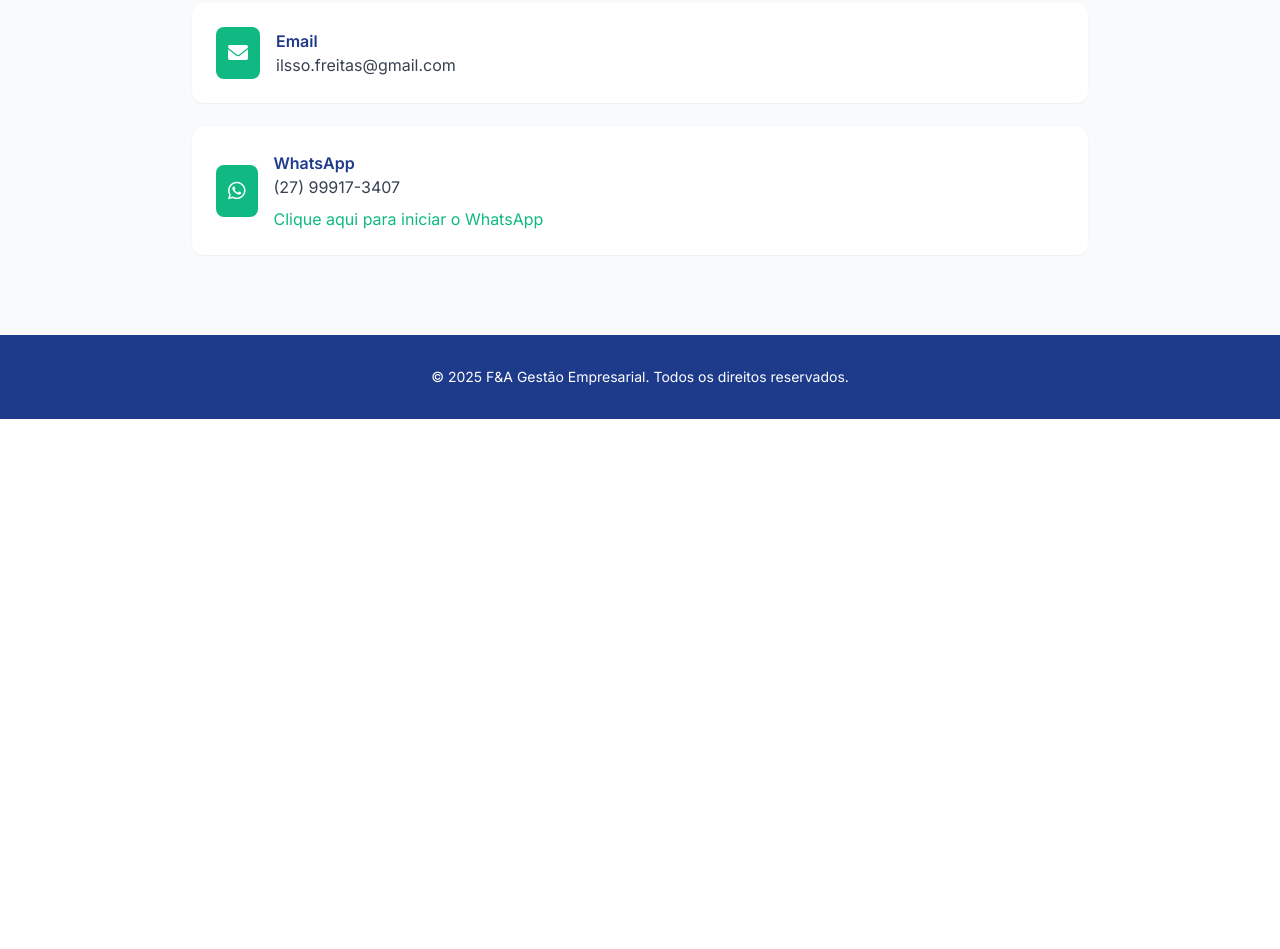
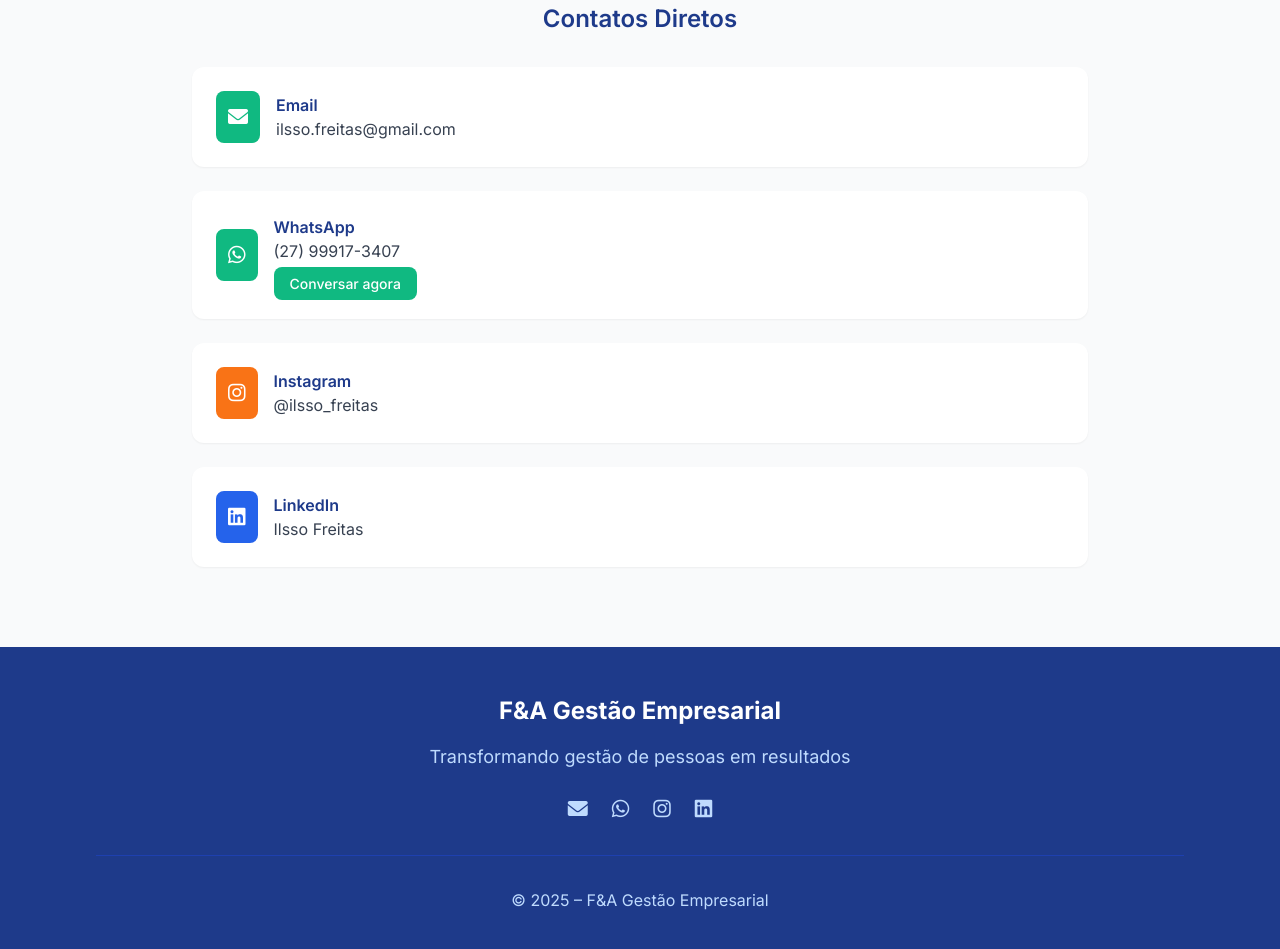
Before and after one commit to Ilssos/ConsultoriaF-A, a plain HTML site: page index.html in a window 1280 px wide. Shown: the part 2693-3642 px from the top of the page. Before the commit the page ends 3112 px from the top, so only its background shows below. Drawn offline with nearby package versions, Linux system fonts and the light colour scheme.

Commit message:
Add files via upload

```diff
--- a/index.html
+++ b/index.html
@@ -26,7 +26,6 @@
     <link href="https://cdnjs.cloudflare.com/ajax/libs/font-awesome/6.0.0/css/all.min.css" rel="stylesheet">
 </head>
 <body class="font-sans bg-white text-gray-800">
-
     <!-- Header/Navigation -->
     <nav class="bg-white shadow-sm fixed w-full top-0 z-50">
         <div class="max-w-6xl mx-auto px-4 sm:px-6 lg:px-8">
@@ -46,6 +45,7 @@
                 </button>
             </div>
         </div>
+        <!-- Mobile Menu -->
         <div id="mobile-menu" class="hidden md:hidden bg-white border-t">
             <div class="px-4 py-2 space-y-2">
                 <a href="#home" class="block py-2 text-gray-700 hover:text-navy">Início</a>
@@ -101,6 +101,7 @@
                     <p class="text-lg leading-relaxed text-gray-700 mb-6">
                         Nosso proprietário, <strong class="text-navy">Ilsso Freitas</strong>, é profissional com mais de 10 anos de experiência em Recursos Humanos e Administração, com sólida atuação em gestão de equipes, processos trabalhistas e sistemas SAP. Ao longo de sua trajetória, contribuiu com grandes empresas como <strong class="text-navy">Vale SA, VLI, Samarco, Sylvamo, Nassau e Simec</strong>.
                     </p>
+
                     <div class="bg-gray-50 rounded-lg p-6 mb-6">
                         <h4 class="font-semibold text-navy mb-3">Formação do Proprietário</h4>
                         <div class="grid md:grid-cols-3 gap-4 text-sm">
@@ -118,6 +119,7 @@
                             </div>
                         </div>
                     </div>
+
                     <p class="text-lg leading-relaxed text-gray-700 mb-6">
                         Nosso propósito é apoiar empresas de diferentes segmentos, oferecendo soluções em <strong class="text-accent-green">gestão de pessoas, documentação e compliance trabalhista</strong>, sempre com seriedade, ética e inovação.
                     </p>
@@ -198,8 +200,12 @@
                     Quer falar comigo? Entre em contato por algum dos meios abaixo.
                 </p>
             </div>
-        <div class="max-w-4xl mx-auto space-y-6">
+
+            <div class="max-w-4xl mx-auto">
                 <!-- Contatos Diretos -->
+                <div class="space-y-6">
+                    <h3 class="text-2xl font-semibold text-navy mb-8 text-center">Contatos Diretos</h3>
+
                     <div class="flex items-center p-6 bg-white rounded-xl shadow-sm hover:shadow-md transition-shadow">
                         <div class="bg-accent-green text-white p-3 rounded-lg mr-4">
                             <i class="fas fa-envelope text-xl"></i>
@@ -219,9 +225,36 @@
                         <div class="flex-1">
                             <h4 class="font-semibold text-navy">WhatsApp</h4>
                             <p class="text-gray-700 mb-2">(27) 99917-3407</p>
-                    <a href="https://wa.me/5527999173407?text=Ol%C3%A1%2C%20gostaria%20de%20mais%20informações%20sobre%20sua%20consultoria" target="_blank" class="text-accent-green hover:underline">
-                        Clique aqui para iniciar o WhatsApp
+                            <a href="https://wa.me/5527999173407?text=Ol%C3%A1%2C%20gostaria%20de%20saber%20mais%20sobre%20sua%20consultoria"
+                               target="_blank"
+                               class="bg-accent-green hover:bg-green-600 text-white px-4 py-2 rounded-lg text-sm font-medium transition-colors">
+                                Conversar agora
                             </a>
+                        </div>
+                    </div>
+
+                    <div class="flex items-center p-6 bg-white rounded-xl shadow-sm hover:shadow-md transition-shadow">
+                        <div class="bg-accent-orange text-white p-3 rounded-lg mr-4">
+                            <i class="fab fa-instagram text-xl"></i>
+                        </div>
+                        <div>
+                            <h4 class="font-semibold text-navy">Instagram</h4>
+                            <a href="https://instagram.com/ilsso_freitas" target="_blank" class="text-gray-700 hover:text-accent-orange">
+                                @ilsso_freitas
+                            </a>
+                        </div>
+                    </div>
+
+                    <div class="flex items-center p-6 bg-white rounded-xl shadow-sm hover:shadow-md transition-shadow">
+                        <div class="bg-blue-600 text-white p-3 rounded-lg mr-4">
+                            <i class="fab fa-linkedin text-xl"></i>
+                        </div>
+                        <div>
+                            <h4 class="font-semibold text-navy">LinkedIn</h4>
+                            <a href="https://www.linkedin.com/in/ilsso-freitas-a375701a9/" target="_blank" class="text-gray-700 hover:text-blue-600">
+                                Ilsso Freitas
+                            </a>
+                        </div>
                     </div>
                 </div>
             </div>
@@ -229,12 +262,32 @@
     </section>
 
     <!-- Footer -->
-<footer class="bg-navy text-white py-8">
-    <div class="max-w-6xl mx-auto px-4 sm:px-6 lg:px-8 text-center text-sm">
-        &copy; 2025 F&A Gestão Empresarial. Todos os direitos reservados.
+    <footer class="bg-navy text-white py-12">
+        <div class="max-w-6xl mx-auto px-4 sm:px-6 lg:px-8">
+            <div class="text-center mb-8">
+                <h3 class="text-2xl font-bold mb-4">F&A Gestão Empresarial</h3>
+                <p class="text-blue-200 text-lg mb-6">Transformando gestão de pessoas em resultados</p>
+
+                <div class="flex justify-center space-x-6 mb-8">
+                    <a href="mailto:ilsso.freitas@gmail.com?subject=Consultoria F&A Gestão Empresarial&body=Olá, gostaria de mais informações sobre sua consultoria." class="text-blue-200 hover:text-accent-green transition-colors">
+                        <i class="fas fa-envelope text-xl"></i>
+                    </a>
+                    <a href="https://wa.me/5527999173407?text=Ol%C3%A1%2C%20gostaria%20de%20saber%20mais%20sobre%20sua%20consultoria" target="_blank" class="text-blue-200 hover:text-accent-green transition-colors">
+                        <i class="fab fa-whatsapp text-xl"></i>
+                    </a>
+                    <a href="https://instagram.com/ilsso_freitas" target="_blank" class="text-blue-200 hover:text-accent-orange transition-colors">
+                        <i class="fab fa-instagram text-xl"></i>
+                    </a>
+                    <a href="https://www.linkedin.com/in/ilsso-freitas-a375701a9/" target="_blank" class="text-blue-200 hover:text-blue-400 transition-colors">
+                        <i class="fab fa-linkedin text-xl"></i>
+                    </a>
+                </div>
+            </div>
+
+            <div class="border-t border-blue-800 pt-8 text-center">
+                <p class="text-blue-200">© 2025 – F&A Gestão Empresarial</p>
+            </div>
         </div>
     </footer>
-
-<script src="js/script.js"></script>
 </body>
 </html>
```
Lines whose indentation alone changed are shown as unchanged.
